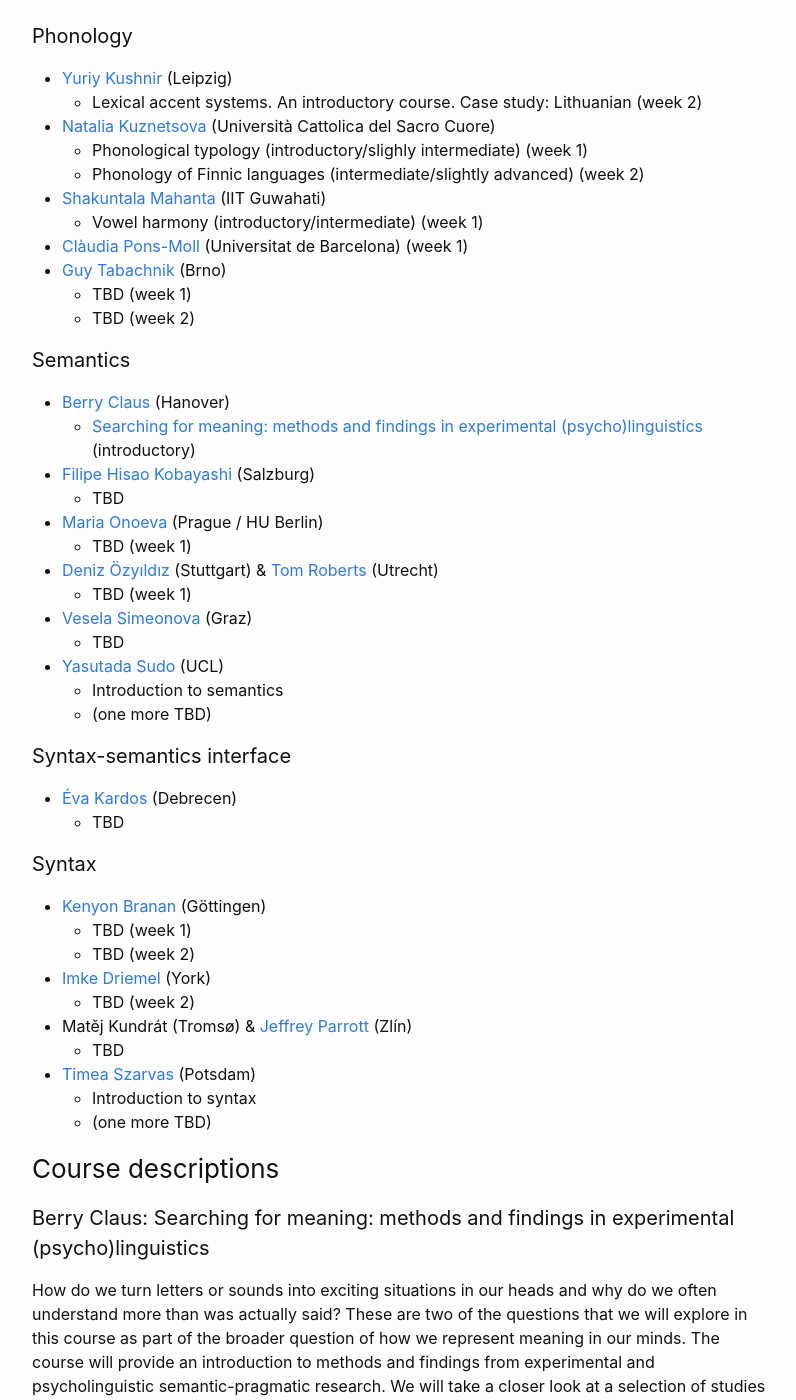
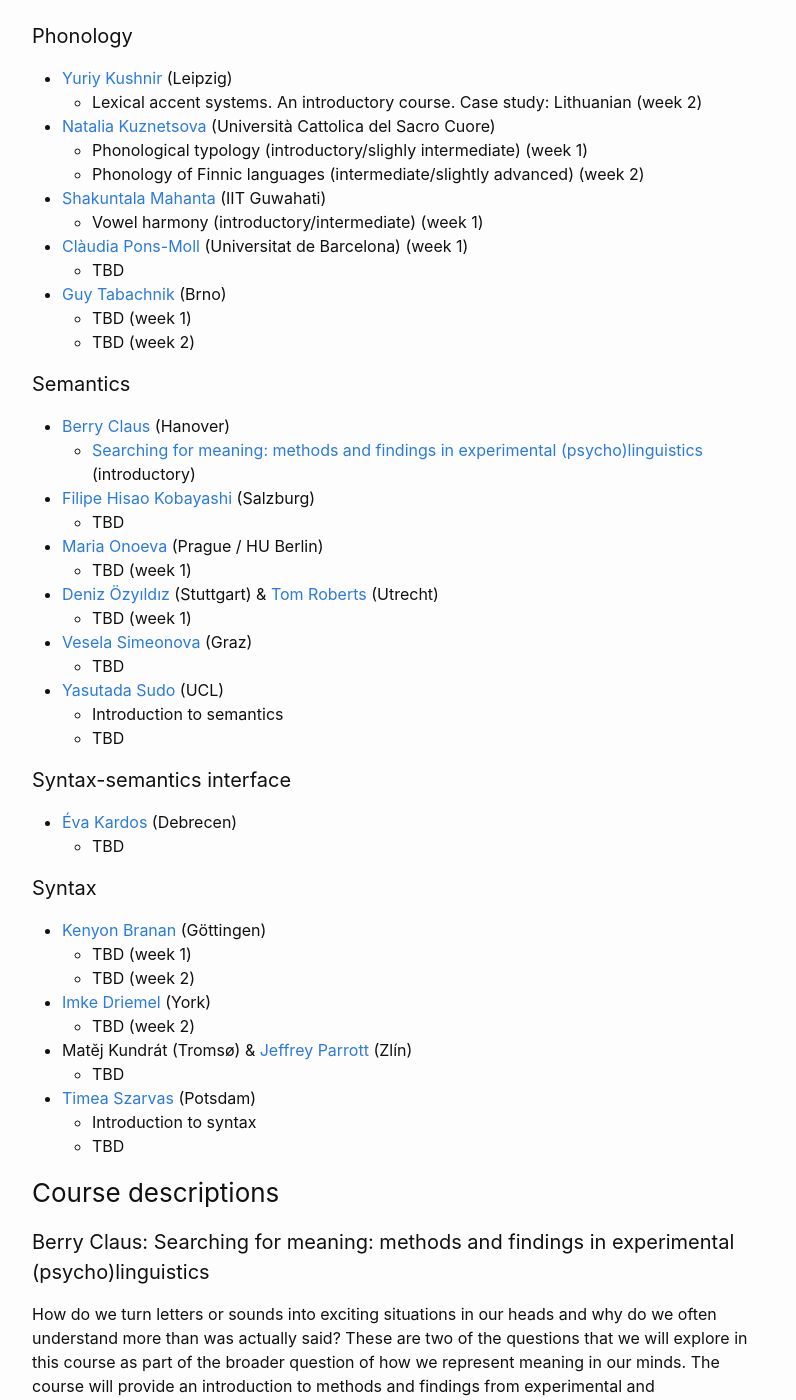
Before and after one commit to ovaschool/ovaschool.github.io, a Jekyll site: the page built from staticpages/ova2026.markdown, in a window 1280 px wide and 1400 px high, scrolled down 458 px. Shown: the whole window, without its empty margins (238-1034 px from the left). Built offline with Jekyll 4.4.1, drawn with Linux system fonts in a browser that asks for light colours.

Commit message:
Update ova2026.markdown

```diff
--- a/staticpages/ova2026.markdown
+++ b/staticpages/ova2026.markdown
@@ -25,6 +25,7 @@ Here you find information about:
 - [Shakuntala Mahanta](https://www.iitg.ac.in/hss/faculty_page_profile.php?name=MzgvUVFIK2oydWpTaXFzNUJOUkExZz09) (IIT Guwahati)
   - Vowel harmony (introductory/intermediate) (week 1)
 - [Clàudia Pons-Moll](https://stel.ub.edu/filologiacatalana/directori-organitzatiu/claudia-pons-moll) (Universitat de Barcelona) (week 1)
+  - TBD
 - [Guy Tabachnik](https://gtabach.github.io/) (Brno)
   - TBD (week 1)
   - TBD (week 2)
@@ -43,7 +44,7 @@ Here you find information about:
   - TBD
 - [Yasutada Sudo](https://www.homepages.ucl.ac.uk/~ucjtudo/) (UCL)
   - Introduction to semantics
-  - (one more TBD)
+  - TBD
 
 #### Syntax-semantics interface
 
@@ -61,7 +62,7 @@ Here you find information about:
   - TBD
 - [Timea Szarvas](https://timeaszarvas.github.io/) (Potsdam)
   - Introduction to syntax
-  - (one more TBD)
+  - TBD
 
 
 ### Course descriptions
```
